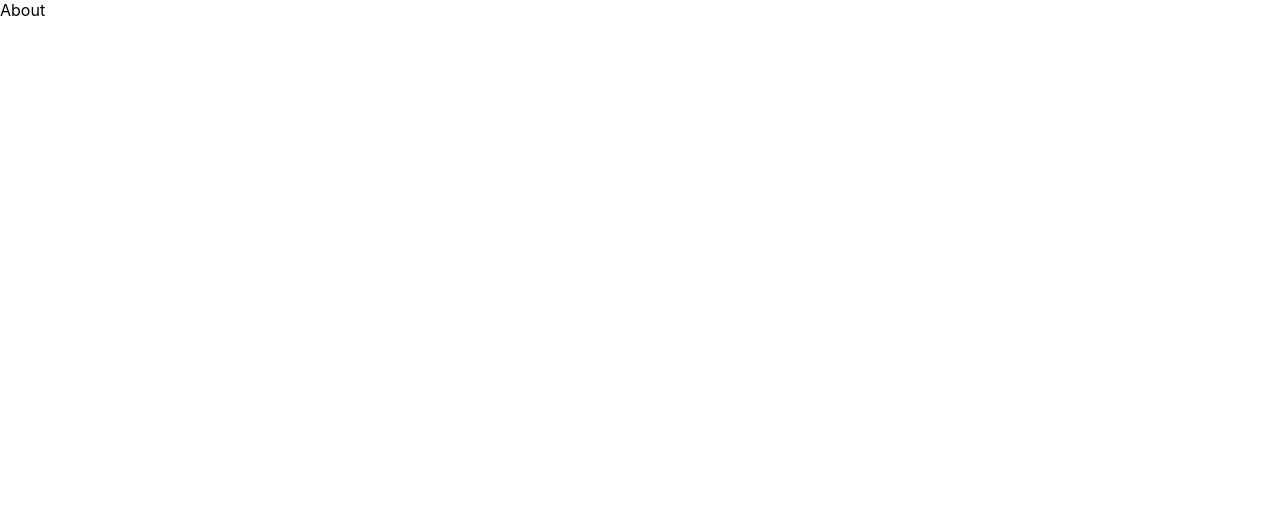
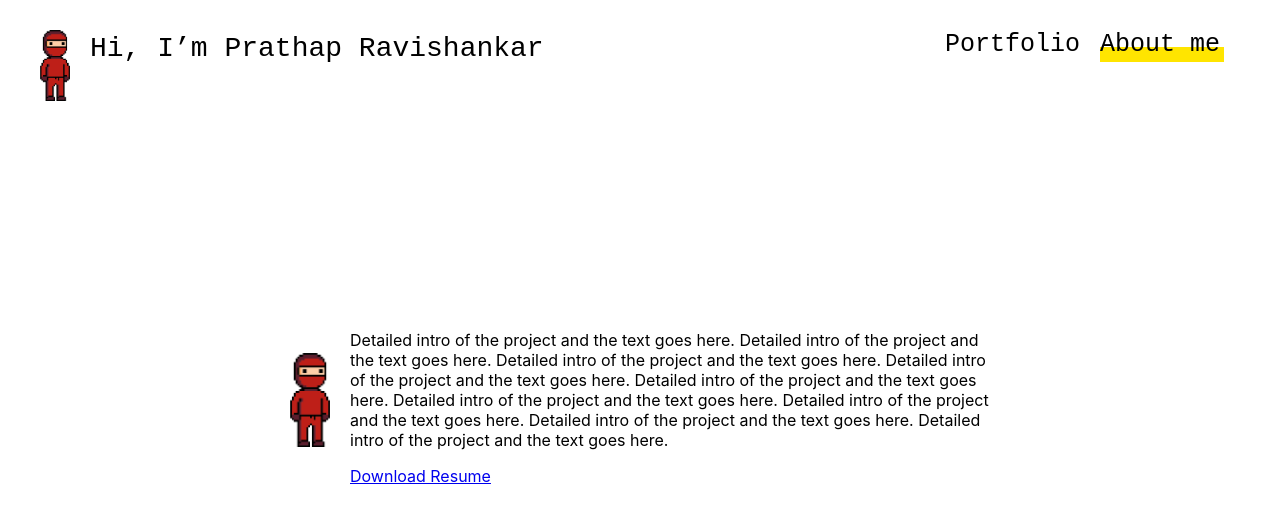
Before and after one commit to shutterdragon/shutterdragon.github.io, a React (Create React App) app: page /about in a window 1280 px wide. Shown: the top 520 px of the page. Built offline with nearby package versions, Linux system fonts and the light colour scheme; a web font is replaced by a local one.

Commit message:
Create about page

```diff
--- a/src/App.css
+++ b/src/App.css
@@ -134,11 +134,13 @@ header h1 {
 }
 
 .homeNav a::after,
-.main-link.active::after {
+.main-portfolio.active::after,
+.main-about.active::after {
   content: "";
   height: 15px;
   display: block;
   top: 17px;
+  left: 0;
   position: absolute;
   z-index: -1;
 }
@@ -205,11 +207,14 @@ header h1 {
 
 header {
   padding: 30px 0;
+  margin-bottom: 30px;
 }
 
-header .logoTitle,
+header .logoTitle {
+  width: 50%;
+}
 header nav {
-  width: 50%;
+  width: fit-content;
 }
 
 header .container-fluid {
@@ -240,5 +245,21 @@ header .container-fluid {
   margin-right: 12px;
 }
 
+.about-content {
+  position: absolute;
+  top: 50%;
+  left: 50%;
+  transform: translate(-50%, -50%);
+  height: fit-content;
+  display: flex;
+  align-content: flex-end;
+  column-gap: 20px;
+  width: 100%;
+  max-width: 700px;
+}
+.about-content img {
+  width: 40px;
+}
+
 @media (min-width: 1024) {
 }
--- a/src/components/Header.js
+++ b/src/components/Header.js
@@ -14,7 +14,7 @@ function Header() {
             Portfolio
           </NavLink>
           <NavLink className="main-link main-about" to="/about">
-            About
+            About me
           </NavLink>
         </nav>
       </div>
--- a/src/pages/About.js
+++ b/src/pages/About.js
@@ -1,7 +1,29 @@
-import React from "react";
+import Header from "./../components/Header";
+import { Link } from "react-router-dom";
+import ninja from "../img/Ninja.png";
 
 function About() {
-  return <div>About</div>;
+  return (
+    <div className="page">
+      <Header />
+      <div className="about-content">
+        <img src={ninja} alt="ninja" style={{ alignSelf: "center" }} />
+        <div className="text-content">
+          <p>
+            Detailed intro of the project and the text goes here. Detailed intro
+            of the project and the text goes here. Detailed intro of the project
+            and the text goes here. Detailed intro of the project and the text
+            goes here. Detailed intro of the project and the text goes here.
+            Detailed intro of the project and the text goes here. Detailed intro
+            of the project and the text goes here. Detailed intro of the project
+            and the text goes here. Detailed intro of the project and the text
+            goes here.
+          </p>
+          <Link to="#">Download Resume</Link>
+        </div>
+      </div>
+    </div>
+  );
 }
 
 export default About;
```
